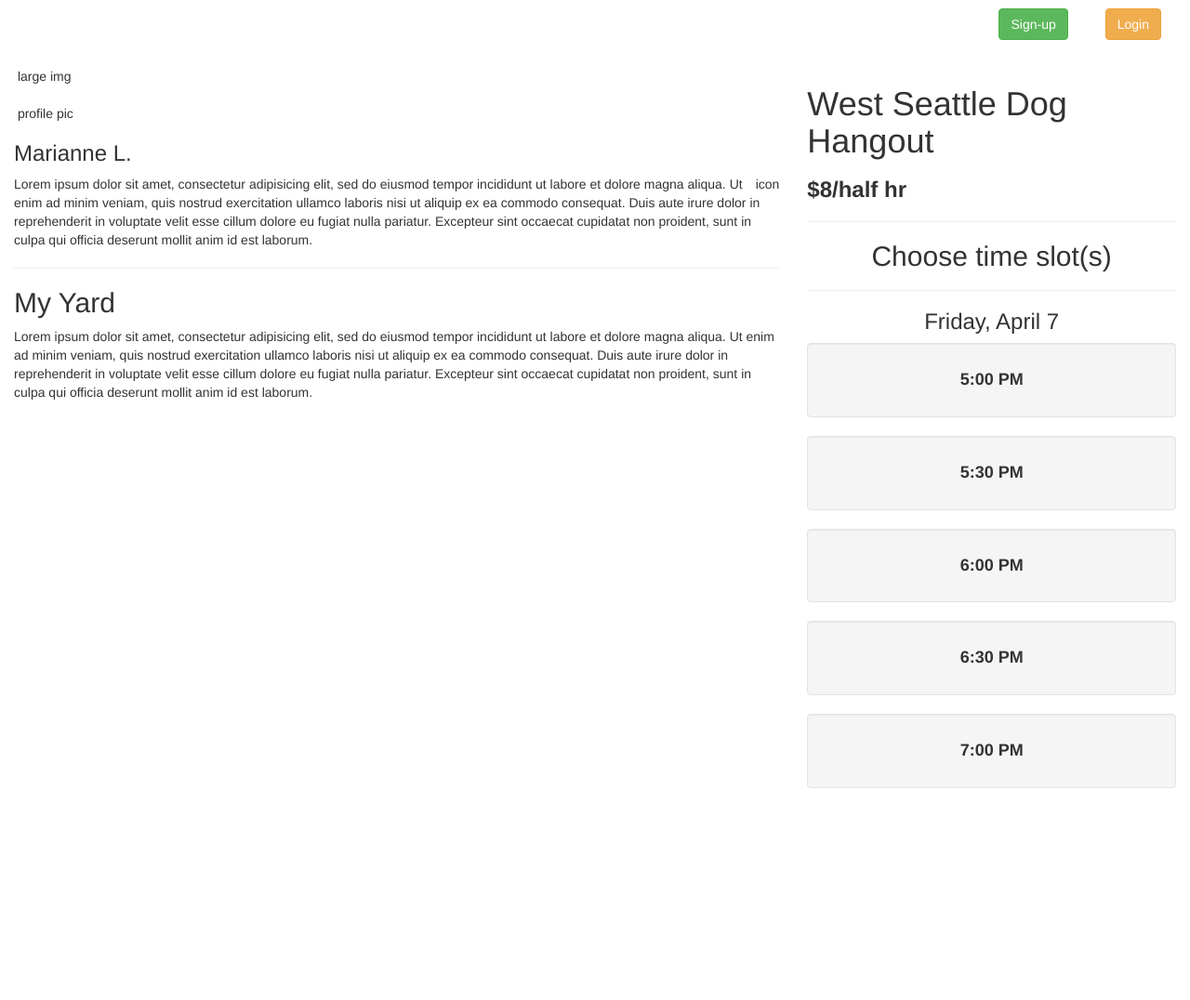
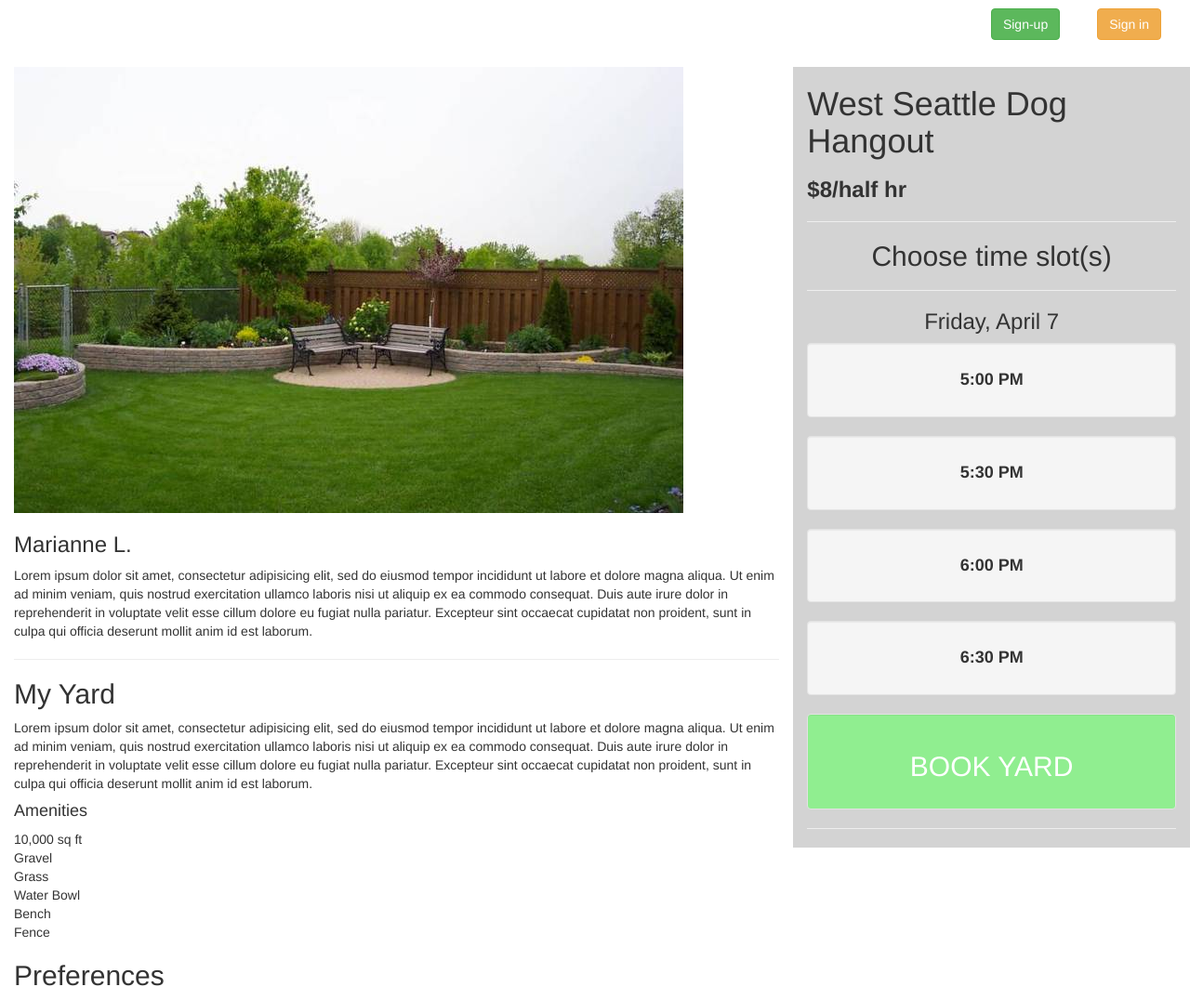
Before and after one commit to JRgerv/ga_hackathon_april, a website: page showYard.html in a window 1280 px wide. Shown: the whole page at 93% size. Before the commit the page ends 868 px from the top, so only its background shows below. Drawn offline with nearby package versions, Linux system fonts and the light colour scheme; some packages are replaced by stand-ins of ours.

Commit message:
show one yard: structure

```diff
--- a/showYard.html
+++ b/showYard.html
@@ -18,32 +18,29 @@
         <div class="navbar-header">
           <a class='navbar-brand' href="./index"><span></span></a>
         </div>
-        <a class="btn btn-warning pull-right navbar-btn" href="#">Login</a>
+        <a class="btn btn-warning pull-right navbar-btn" href="#">Sign in</a>
         <a class="btn btn-success pull-right navbar-btn" href="#">Sign-up</a>
       </div>
     </div>
     <div class="row">
       <div class="col-lg-8">
-        <img src="" alt=""> large img
+        <img src="./images/yard3.jpg" alt="">
         <div class="row">
-          <div class="col-lg-3">
-            <img src="" alt="">
+          <div class="col-lg-4">
+
           </div>
-          <div class="col-lg-3">
-            <img src="" alt="">
+          <div class="col-lg-4">
+
           </div>
-          <div class="col-lg-3">
-            <img src="" alt="">
-          </div>
-          <div class="col-lg-3">
-            <img src="" alt="">
+          <div class="col-lg-4">
+
           </div>
         </div>
         <div class="block1">
           <div class="inline">
-            <img src="" alt=""> profile pic
+
             <h3>Marianne L.</h3>
-            <span class="pull-right">icon</span>
+
           </div>
           <p>Lorem ipsum dolor sit amet, consectetur adipisicing elit, sed do eiusmod tempor incididunt ut labore et dolore magna aliqua. Ut enim ad minim veniam, quis nostrud exercitation ullamco laboris nisi ut aliquip ex ea commodo consequat. Duis aute irure dolor in reprehenderit in voluptate velit esse cillum dolore eu fugiat nulla pariatur. Excepteur sint occaecat cupidatat non proident, sunt in culpa qui officia deserunt mollit anim id est laborum.</p>
         </div>
@@ -51,12 +48,19 @@
         <div class="block2">
           <h2>My Yard</h2>
           <p>Lorem ipsum dolor sit amet, consectetur adipisicing elit, sed do eiusmod tempor incididunt ut labore et dolore magna aliqua. Ut enim ad minim veniam, quis nostrud exercitation ullamco laboris nisi ut aliquip ex ea commodo consequat. Duis aute irure dolor in reprehenderit in voluptate velit esse cillum dolore eu fugiat nulla pariatur. Excepteur sint occaecat cupidatat non proident, sunt in culpa qui officia deserunt mollit anim id est laborum.</p>
+          <h4>Amenities</h4>
+          <p> 10,000 sq ft <br> Gravel
+          <br>Grass           <br>          Water Bowl
+          <br>
+Bench                  <br>     Fence
+        </p>
+
         </div>
         <div class="block3">
-
+          <h2>Preferences</h2>
         </div>
       </div>
-        <div class="col-lg-4">
+        <div class="col-lg-4 grey">
           <h1>West Seattle Dog Hangout</h1>
           <h3> <strong>$8/half hr</strong>     </h3>
           <hr>
@@ -75,8 +79,14 @@
           <div class="well">
             <h4 class="text-center"><strong>6:30 PM</strong></h4>
           </div>
-        <div class="well">
-          <h4 class="text-center"><strong>7:00 PM</strong></h4>
+          <div class=" well bg">
+            <h2 class="text-center">BOOK YARD</h2>
+          </div>
+          <hr>
+          <div class="notgrey">
+
+          </div>
+
         </div>
       </div>
     </div>
--- a/style.css
+++ b/style.css
@@ -74,3 +74,18 @@ a {
   position:absolute;
   bottom: 0!important;
   right: 0!important;
+}
+.well:hover {
+  background-color: lightgreen;
+  color: white;
+}
+.bg {
+  background-color: lightgreen;
+  color: white;
+}
+.inline {
+  display: inline;
+}
+.grey {
+   background-color: lightgrey;
+}
```
Lines whose indentation alone changed are shown as unchanged.
